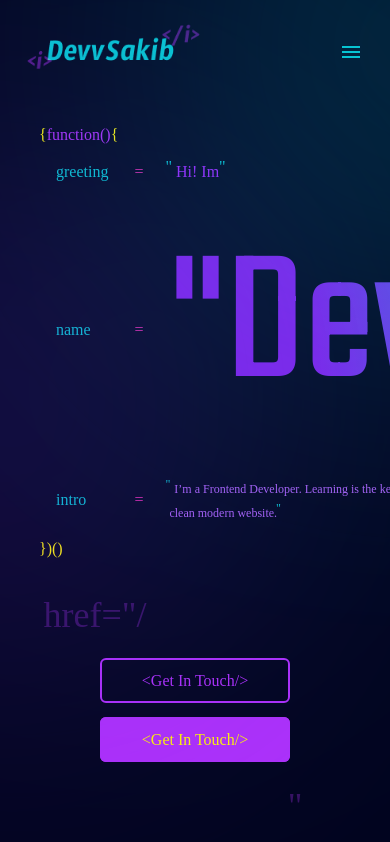
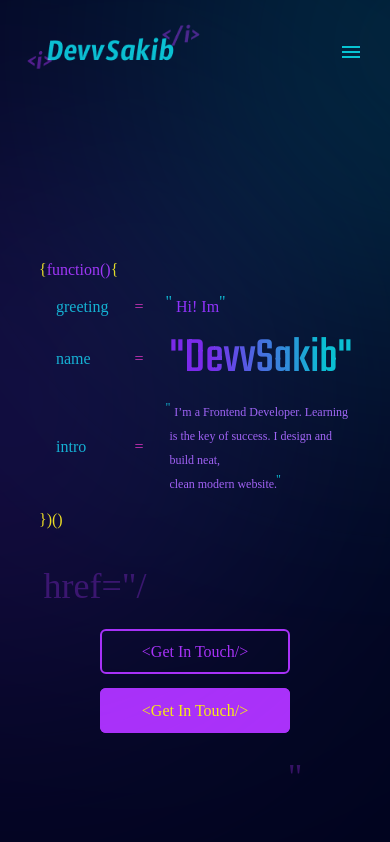
Before and after one commit to devvsakib/dsportfolio, a React (Create React App) app: page / in a window 390 px wide. Shown: the top 842 px of the page. Built offline with nearby package versions, Linux system fonts and the light colour scheme; a web font is replaced by a local one.

Commit message:
align center for sm

```diff
--- a/src/components/Herosection/HearoSection.jsx
+++ b/src/components/Herosection/HearoSection.jsx
@@ -6,7 +6,7 @@ const HeroSection = () => {
             <div className="circle"></div>
             <div className="circle c2"></div>
             <div className="circle c3"></div>
-            <section className='z-99'>
+            <section className='z-99 hero-sec'>
                 <div className='lg:w-[1200px] w-auto mx-auto'>
                     <div className='text-[#AD30FA]'><span className='text-[#FFF506]'>{'{'}</span>{'function()'}<span className='text-[#FFF506]'>{'{'}</span>
                         <div className='sm:pl-[5rem] pl-4 sm:py-10 py-3'>
--- a/src/components/Herosection/css/herosection.css
+++ b/src/components/Herosection/css/herosection.css
@@ -56,15 +56,21 @@ section {
 }
 @media (max-width: 820px) {
   .devvsakib {
-    font-size: 80px;
+    font-size: 80px !important;
   }
   .intro {
     width: 500px;
   }
 }
 @media (max-width: 532px) {
+  .hero-sec {
+    height: 100vh;
+    display: flex;
+    flex-direction: column;
+    justify-content: center;
+  }
   .devvsakib {
-    font-size: 13vw;
+    font-size: 13vw !important;
   }
   .intro {
     font-size: 12px;
--- a/src/components/Herosection/css/herosection.scss
+++ b/src/components/Herosection/css/herosection.scss
@@ -53,15 +53,21 @@ section {
 }
 @media (max-width: 820px) {
     .devvsakib{
-        font-size: 80px;
+        font-size: 80px !important;
     }
     .intro{
         width: 500px;
     }
 }
 @media (max-width: 532px) {
+    .hero-sec{
+        height: 100vh;
+        display: flex;
+        flex-direction: column;
+        justify-content: center;
+    }
     .devvsakib{
-        font-size: 13vw;
+        font-size: 13vw !important;
     }
     .intro{
         font-size: 12px;
```
Also changed, not shown: 1 other file (tests, documents, lock files or other folders).
